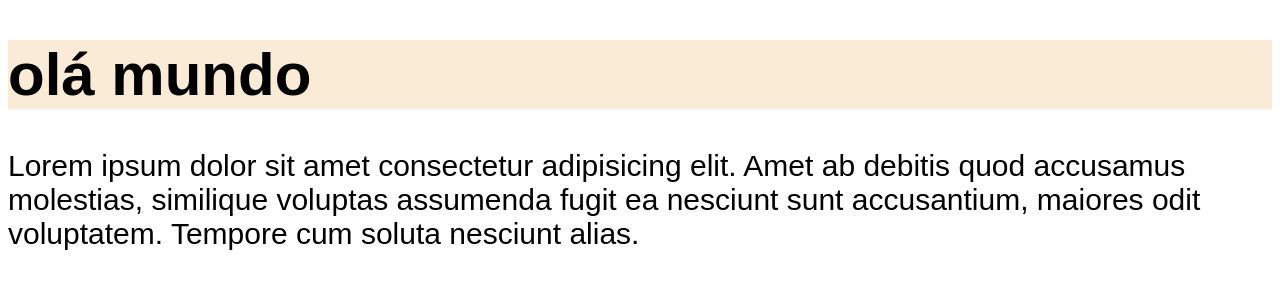
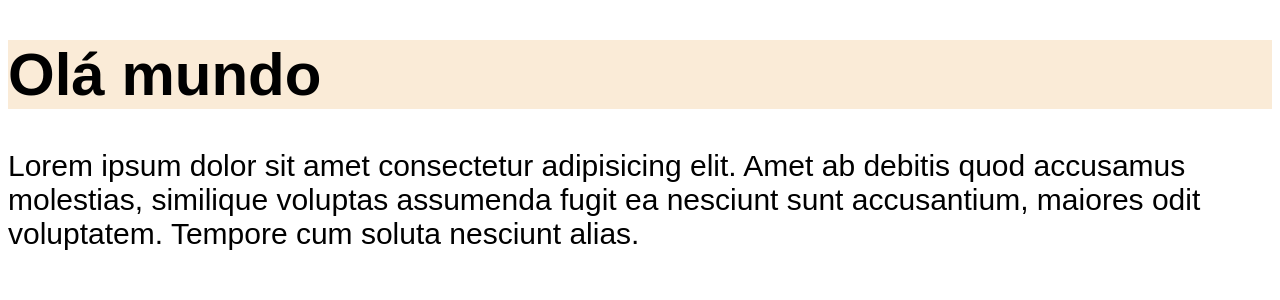
Before and after one commit to Alt3rs/chronos-pomodoro, a React (Vite) app: page / in a window 1280 px wide. Shown: the top 300 px of the page. Built offline with nearby package versions, Linux system fonts and the light colour scheme.

Commit message:
Importing and using component-scoped CSS Modules files

```diff
--- a/src/App.tsx
+++ b/src/App.tsx
@@ -8,7 +8,9 @@
 
   return (
     <>
-      <Heading />
+      <Heading attr={123} attr2='string'>
+        Olá mundo
+      </Heading>
       <p>
         Lorem ipsum dolor sit amet consectetur adipisicing elit. Amet ab debitis
         quod accusamus molestias, similique voluptas assumenda fugit ea nesciunt
--- a/src/components/Heading.tsx
+++ b/src/components/Heading.tsx
@@ -1,5 +1,5 @@
 import styles from './Heading.module.css';
 
-export function Heading() {
-  return <h1 className={styles.heading}>olá mundo</h1>;
+export function Heading(props) {
+  return <h1 className={styles.heading}>{props.children}</h1>;
 }
```
